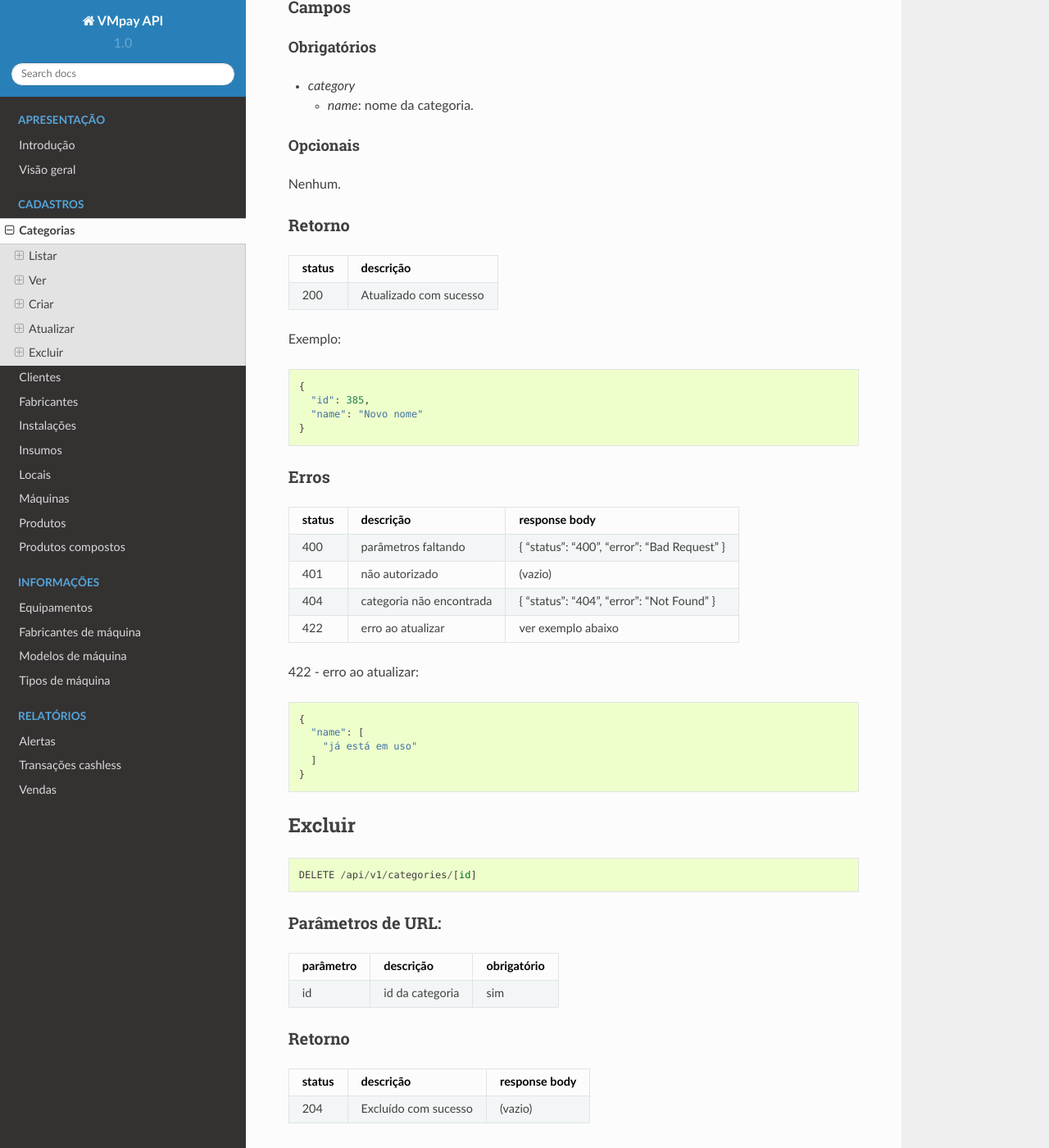
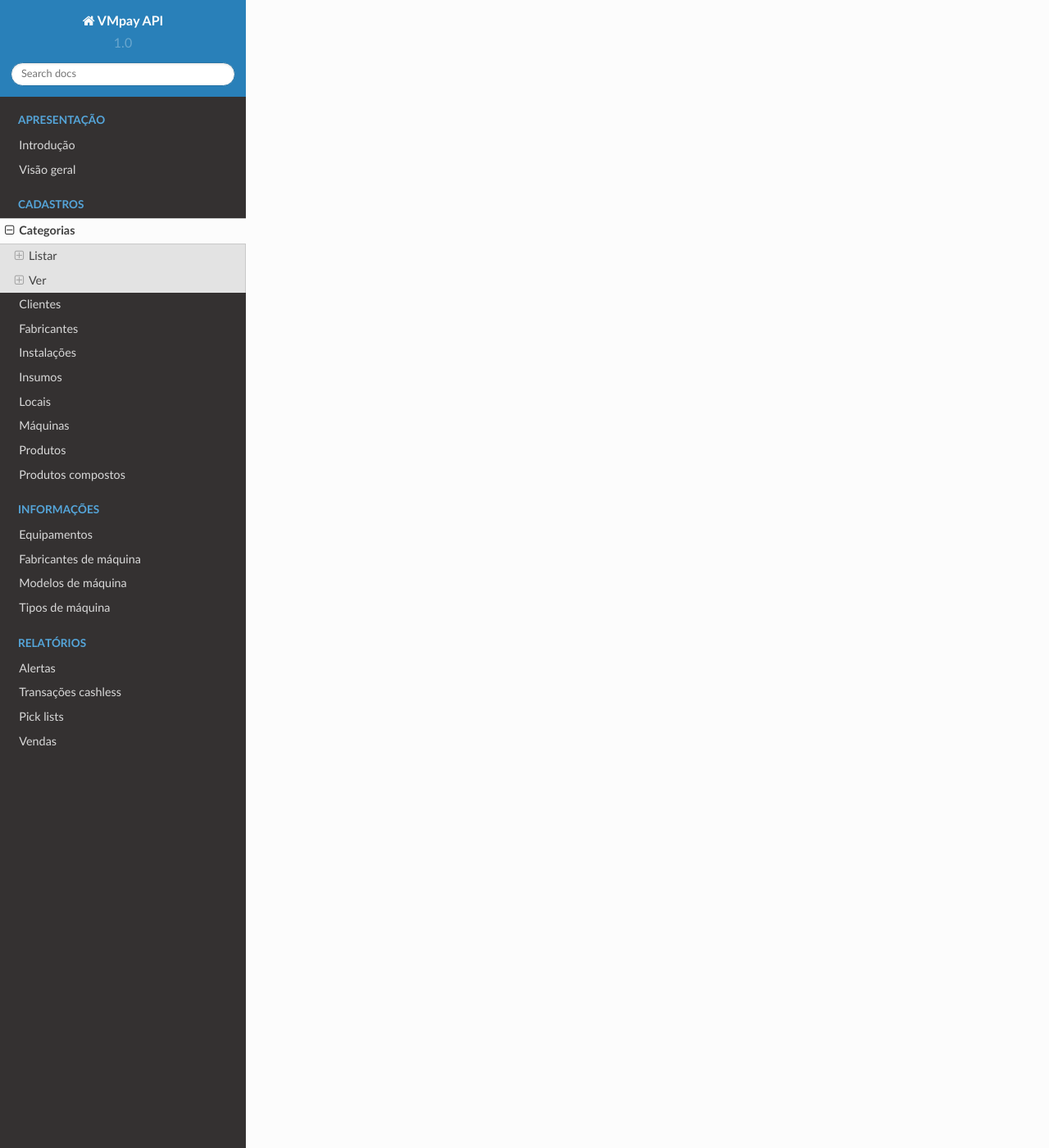
Before and after one commit to rfbezerra/vmpay_api_doc, a Sphinx documentation site: the page built from docs/source/registries/category.rst, in a window 1280 px wide and 1400 px high, scrolled down 3856 px. Shown: the whole window at 82% size. Built offline with Sphinx 7.4.7 and the Read the Docs theme 2.0.0, drawn with Linux system fonts in a browser that asks for light colours; some of the changed text lies outside the part shown.

Commit message:
Adiciona relatório pick lists

```diff
--- a/docs/source/index.rst
+++ b/docs/source/index.rst
@@ -41,4 +41,5 @@
 
    reports/alert
    reports/cashless_transaction
+   reports/pick_list
    reports/vend
--- a/docs/source/registries/category.rst
+++ b/docs/source/registries/category.rst
@@ -119,186 +119,3 @@
 ==========  ========================  =========================================
 404         categoria não encontrada  { "status": "404", "error": "Not Found" }
 ==========  ========================  =========================================
-
-Criar
-=====
-
-::
-
-    POST /api/v1/categories
-
-Request::
-
-    {
-      "category": {
-        "name": "Refrigerantes"
-      }
-    }
-
-Campos
-------
-
-Obrigatórios
-^^^^^^^^^^^^
-
-* *category*
-
-  * *name*: nome da categoria.
-
-Opcionais
-^^^^^^^^^
-
-Nenhum.
-
-Retorno
--------
-
-======  ==================
-status  descrição
-======  ==================
-201     Criado com sucesso
-======  ==================
-
-Exemplo:
-
-::
-
-  {
-    "id": 387,
-    "name": "Refrigerantes"
-  }
-
-Erros
------
-
-==========  ====================================  ====================================================
-status      descrição                             response body
-==========  ====================================  ====================================================
-400         parâmetros faltando                   { "status": "400", "error": "Bad Request" }
-401         não autorizado                        (vazio)
-422         erro ao criar                         ver exemplo abaixo
-==========  ====================================  ====================================================
-
-422 - erro ao criar
-
-::
-
-  {
-    "name": [
-      "já está em uso"
-    ]
-  }
-
-Atualizar
-=========
-
-::
-
-  PATCH /api/v1/categories/[id]
-
-Parâmetros de URL:
-------------------
-
-=========  ===============  ===========
-parâmetro  descrição        obrigatório
-=========  ===============  ===========
-id         id da categoria  sim
-=========  ===============  ===========
-
-Request::
-
-    {
-      "category": {
-        "name": "Novo nome"
-      }
-    }
-
-Campos
-------
-
-Obrigatórios
-^^^^^^^^^^^^
-
-* *category*
-
-  * *name*: nome da categoria.
-
-Opcionais
-^^^^^^^^^
-
-Nenhum.
-
-Retorno
--------
-
-======  ======================
-status  descrição
-======  ======================
-200     Atualizado com sucesso
-======  ======================
-
-Exemplo:
-
-::
-
-  {
-    "id": 385,
-    "name": "Novo nome"
-  }
-
-Erros
------
-
-==========  ====================================  ====================================================
-status      descrição                             response body
-==========  ====================================  ====================================================
-400         parâmetros faltando                   { "status": "400", "error": "Bad Request" }
-401         não autorizado                        (vazio)
-404         categoria não encontrada              { "status": "404", "error": "Not Found" }
-422         erro ao atualizar                     ver exemplo abaixo
-==========  ====================================  ====================================================
-
-422 - erro ao atualizar:
-
-::
-
-  {
-    "name": [
-      "já está em uso"
-    ]
-  }
-
-Excluir
-=======
-
-::
-
-  DELETE /api/v1/categories/[id]
-
-Parâmetros de URL:
-------------------
-
-=========  ===============  ===========
-parâmetro  descrição        obrigatório
-=========  ===============  ===========
-id         id da categoria  sim
-=========  ===============  ===========
-
-Retorno
--------
-
-======  ====================  =============
-status  descrição             response body
-======  ====================  =============
-204     Excluído com sucesso  (vazio)
-======  ====================  =============
-
-
-Erros
------
-
-==========  ====================================  ====================================================
-status      descrição                             response body
-==========  ====================================  ====================================================
-404         categoria não encontrada              { "status": "404", "error": "Not Found" }
-==========  ====================================  ====================================================
```
Also changed, not shown: docs/source/reports/pick_list.rst (added, +106 -0 lines).
